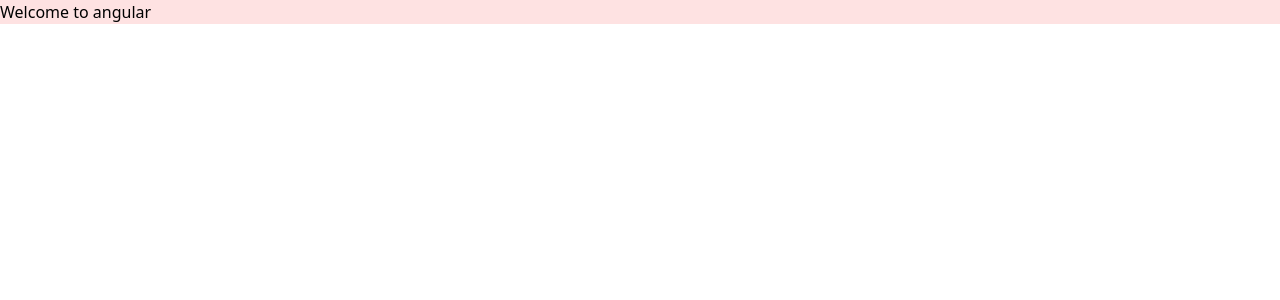
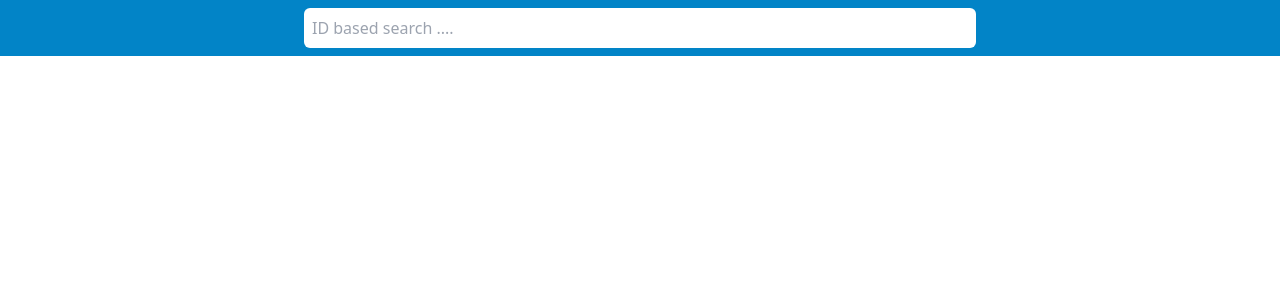
Before and after one commit to AliSaleemHasan/maids, an Angular app: page / in a window 1280 px wide. Shown: the top 300 px of the page. Built offline with nearby package versions, Linux system fonts and the light colour scheme.

Commit message:
create header component and layout

```diff
--- a/src/app/app.component.html
+++ b/src/app/app.component.html
@@ -1,5 +1,5 @@
-<div class="bg-red-100">
-  <p>Welcome to angular</p>
+<div class="bg-sky-600">
+  <app-header></app-header>
 </div>
 
 <router-outlet />
--- a/src/app/app.component.ts
+++ b/src/app/app.component.ts
@@ -1,12 +1,13 @@
 import { Component } from '@angular/core';
 import { RouterOutlet } from '@angular/router';
+import { HeaderComponent } from './header/header.component';
 
 @Component({
   selector: 'app-root',
   standalone: true,
-  imports: [RouterOutlet],
+  imports: [RouterOutlet, HeaderComponent],
   templateUrl: './app.component.html',
-  styleUrl: './app.component.css'
+  styleUrl: './app.component.css',
 })
 export class AppComponent {
   title = 'ali-saleem-hasan-maids-assignment';
--- /dev/null
+++ b/src/app/header/header.component.html
@@ -0,0 +1,9 @@
+<header class="flex items-center justify-center p-2">
+  <div class="w-full max-w-2xl">
+    <input
+      type="text"
+      placeholder="ID based search ...."
+      class="w-full rounded-md p-2 outline-none border-none"
+    />
+  </div>
+</header>
```
Also changed, not shown: src/app/header/header.component.ts (added, +12 -0 lines), src/app/header/header.component.css (added), 1 other file (tests, documents, lock files or other folders).
